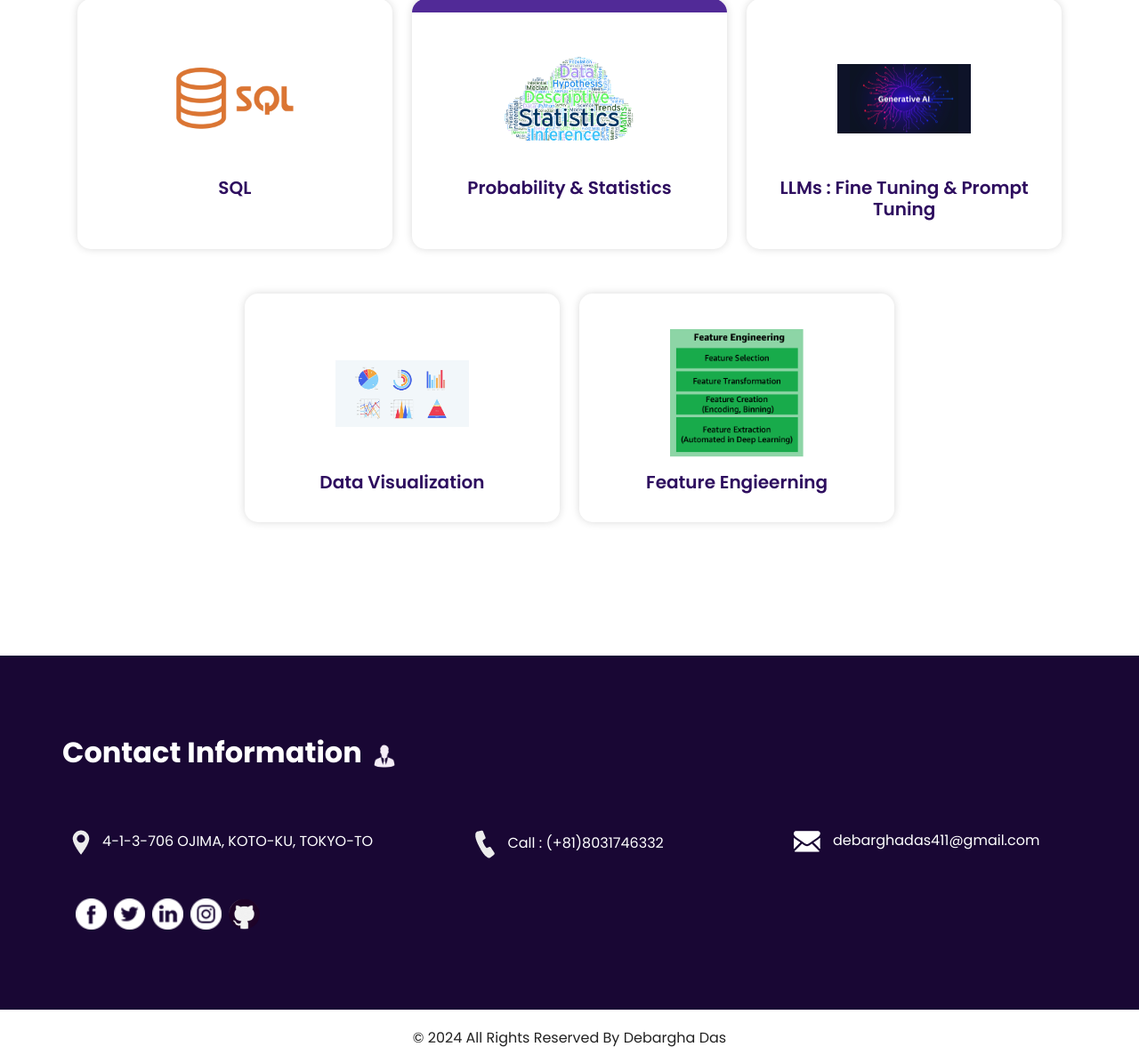
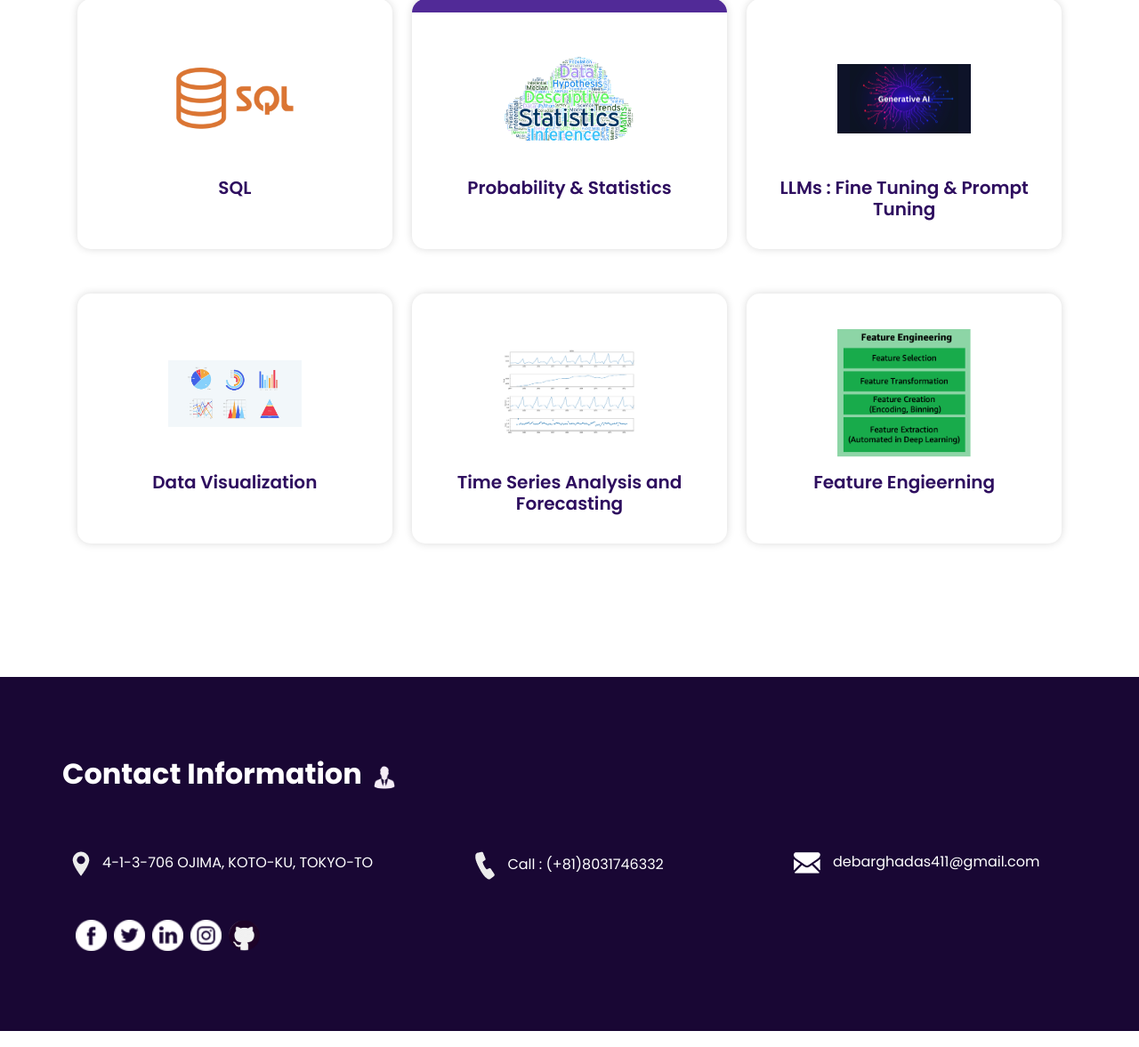
Before and after one commit to debarghadas411/debarghadas.github.io, a Flask app: page / in a window 1280 px wide. Shown: the part 4405-5582 px from the top of the page at 89% size. Run offline with Flask 3, Linux system fonts and the light colour scheme; some libraries are stand-ins or nearby versions.

Commit message:
new skill added: timeseries analysus

```diff
--- a/templates/index.html
+++ b/templates/index.html
@@ -502,6 +502,16 @@
           </h5>
         </div>
       </div>
+      <div class="box ">
+        <div class="img-box">
+          <img src="{{ url_for('static', filename='images/tsf.png') }}" class="img1" alt="">
+        </div>
+        <div class="detail-box">
+          <h5>
+            Time Series Analysis and Forecasting
+          </h5>
+        </div>
+      </div>
       <div class="box">
         <div class="img-box">
           <img src="{{ url_for('static', filename='images/fe.png') }}" class="img1" alt="">
```
Also changed, not shown: static/images/tsf.png (added), 1 other file.
